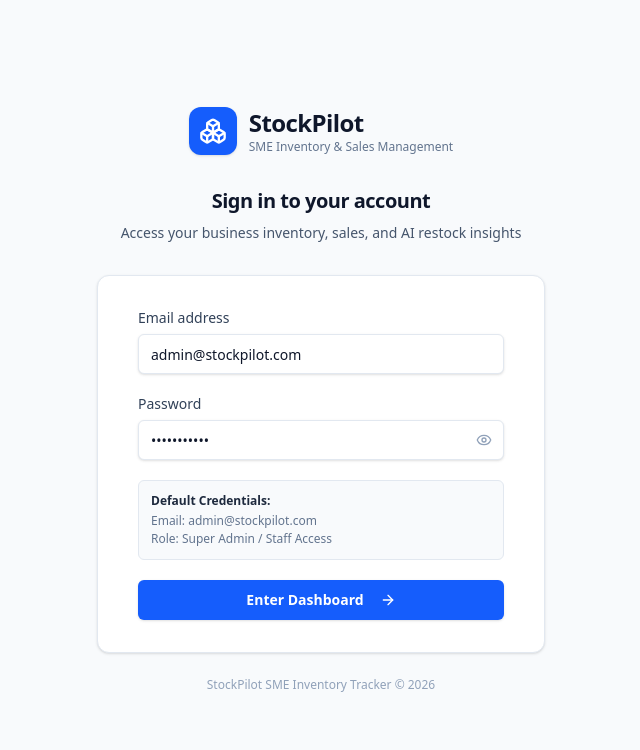
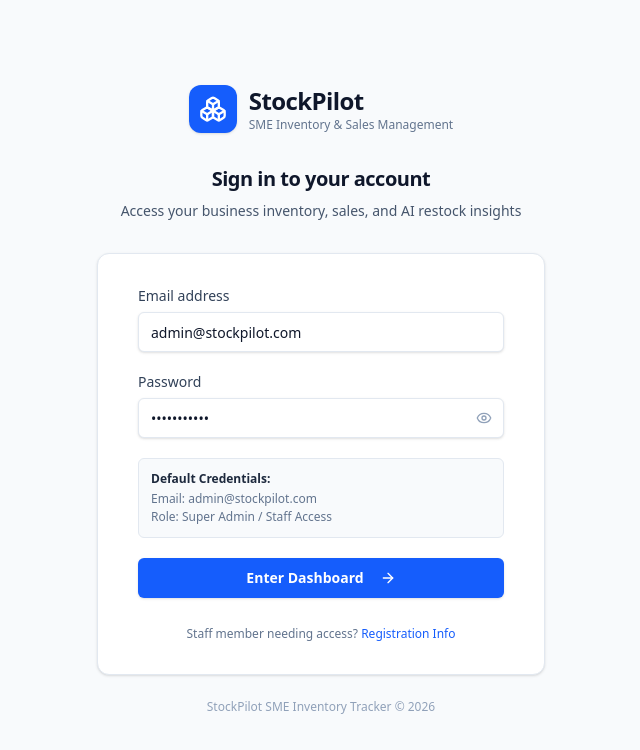
Before and after one commit to mohammad-anar/SME-Inventory-Sales-Tracker-with-AI-Restock-Suggestion-frontend-task, a Next.js app: page /login in a window 1280 px wide. Shown: the top 750 px of the page, without its empty margins (319-959 px from the left). Built offline with nearby package versions, Linux system fonts and the light colour scheme; no server answers.

Commit message:
modified: login page with role-based dashboard redirects and registration link

```diff
--- a/src/app/login/page.tsx
+++ b/src/app/login/page.tsx
@@ -1,6 +1,7 @@
 "use client";
 
 import * as React from "react";
+import Link from "next/link";
 import { useRouter } from "next/navigation";
 import { Boxes, ArrowRight, Eye, EyeOff, Loader2 } from "lucide-react";
 import { Button } from "@/components/ui/button";
@@ -34,7 +35,28 @@ export default function LoginPage() {
           })
         );
         toast.success(`Welcome back, ${response.data.user.name}!`);
-        router.push("/dashboard");
+
+        let target = response.data.user.role === "STAFF" ? "/staff/dashboard" : "/dashboard";
+        if (typeof window !== "undefined") {
+          const params = new URLSearchParams(window.location.search);
+          const redirectParam = params.get("redirect");
+          if (
+            redirectParam &&
+            redirectParam.startsWith("/") &&
+            !redirectParam.startsWith("//")
+          ) {
+            if (
+              response.data.user.role === "STAFF" &&
+              !redirectParam.startsWith("/staff") &&
+              redirectParam !== "/profile"
+            ) {
+              target = "/staff/dashboard";
+            } else {
+              target = redirectParam;
+            }
+          }
+        }
+        router.push(target);
       }
     } catch (err: unknown) {
       const apiErr = err as { data?: { message?: string }; message?: string };
@@ -171,6 +193,18 @@ export default function LoginPage() {
                 </>
               )}
             </Button>
+
+            <div className="pt-2 text-center">
+              <p className="text-xs text-slate-500">
+                Staff member needing access?{" "}
+                <Link
+                  href="/register"
+                  className="font-medium text-blue-600 hover:text-blue-700 hover:underline"
+                >
+                  Registration Info
+                </Link>
+              </p>
+            </div>
           </form>
         </div>
 
```
